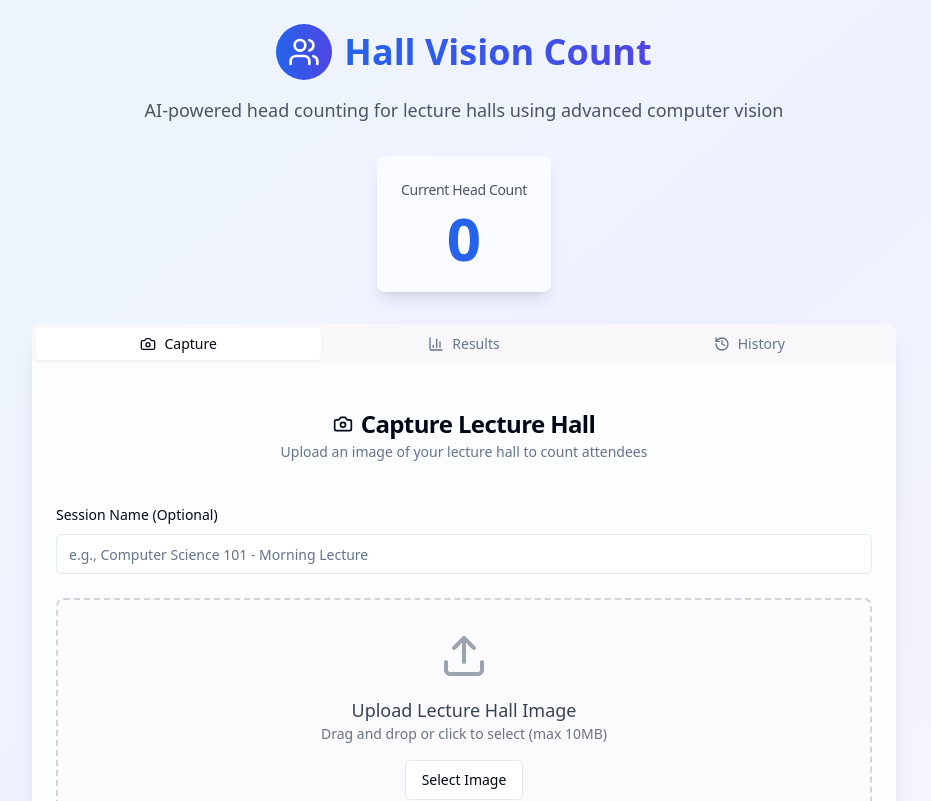
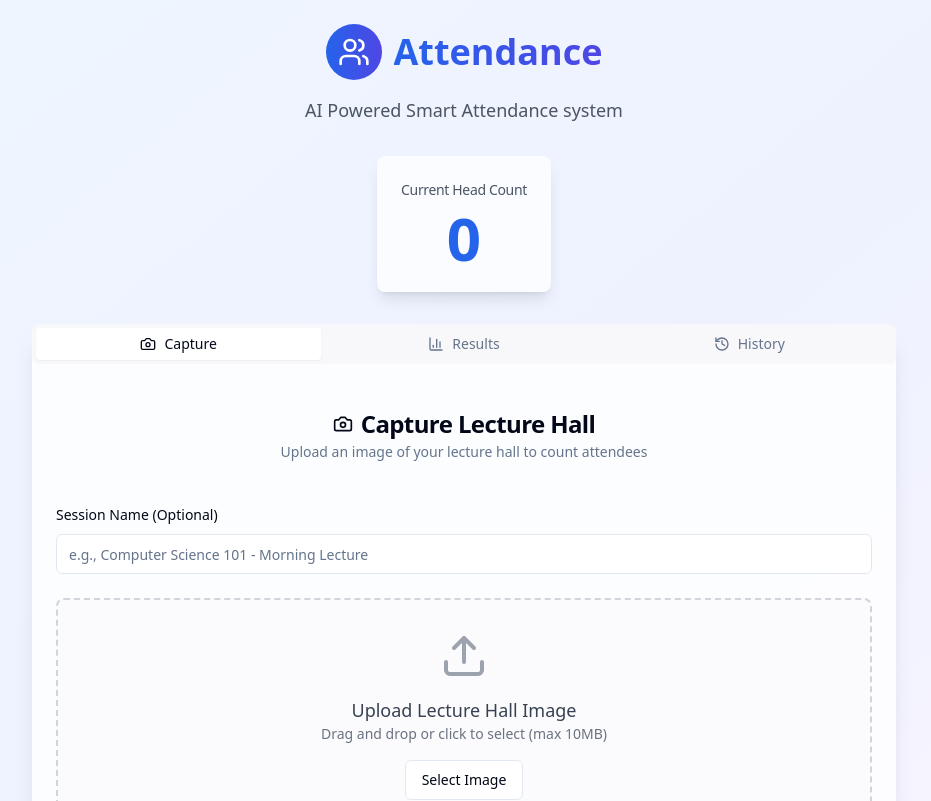
Before and after one commit to shampavi1/hall-vision-count, a React (Vite) app: page / in a window 1280 px wide. Shown: the top 801 px of the page, without its empty margins (176-1107 px from the left). Built offline with nearby package versions, Linux system fonts and the light colour scheme.

Commit message:
Refactor: Rename app and description
Replaces "Hall Vision Count" with "Attendance" and the description with "AI Powered Smart Attendance system".

```diff
--- a/src/pages/Index.tsx
+++ b/src/pages/Index.tsx
@@ -38,11 +38,11 @@ const Index = () => {
               <Users className="h-8 w-8 text-white" />
             </div>
             <h1 className="text-4xl font-bold bg-gradient-to-r from-blue-600 to-indigo-600 bg-clip-text text-transparent">
-              Hall Vision Count
+              Attendance
             </h1>
           </div>
           <p className="text-lg text-gray-600 max-w-2xl mx-auto">
-            AI-powered head counting for lecture halls using advanced computer vision
+            AI Powered Smart Attendance system
           </p>
         </div>
 
```
